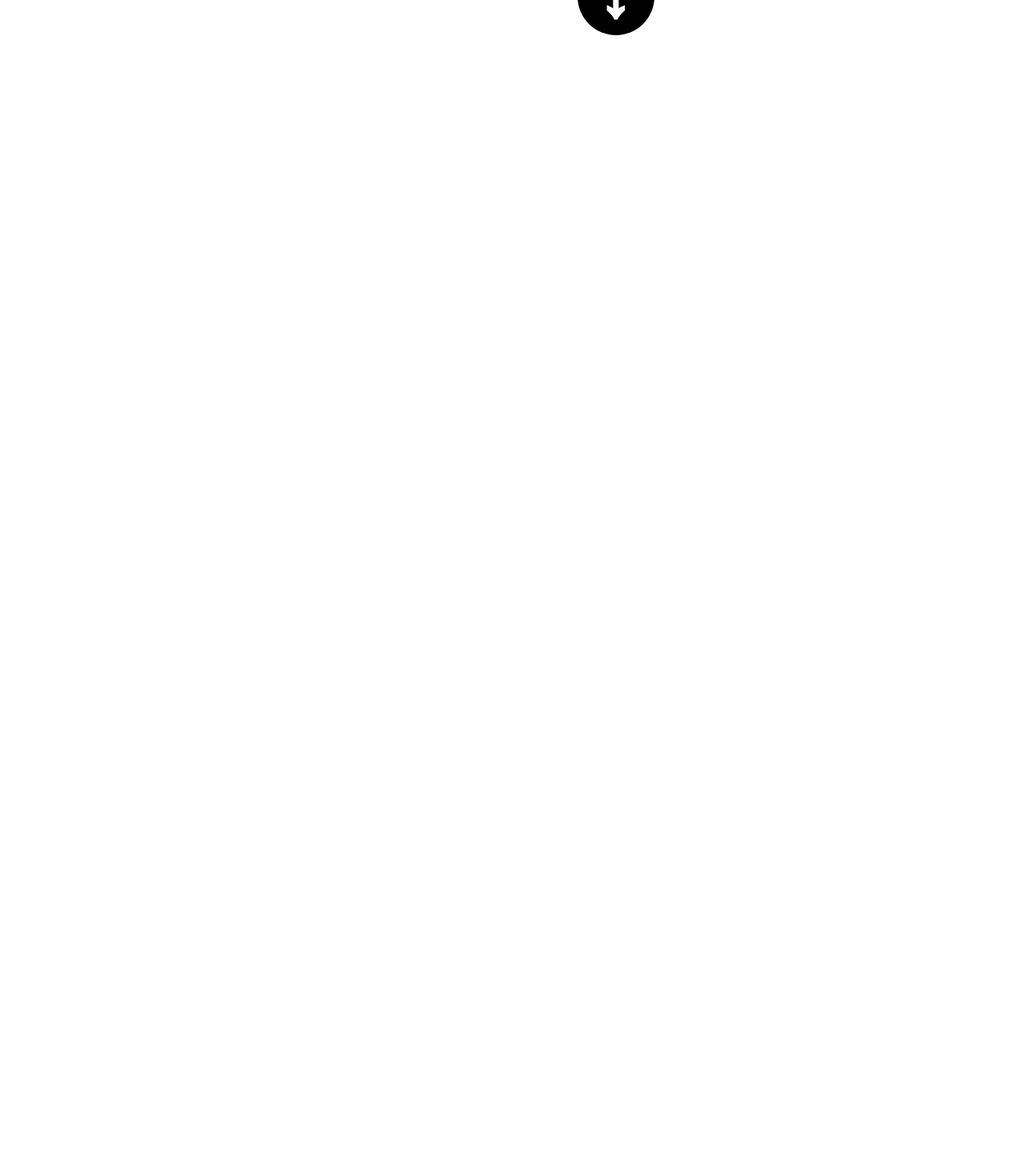
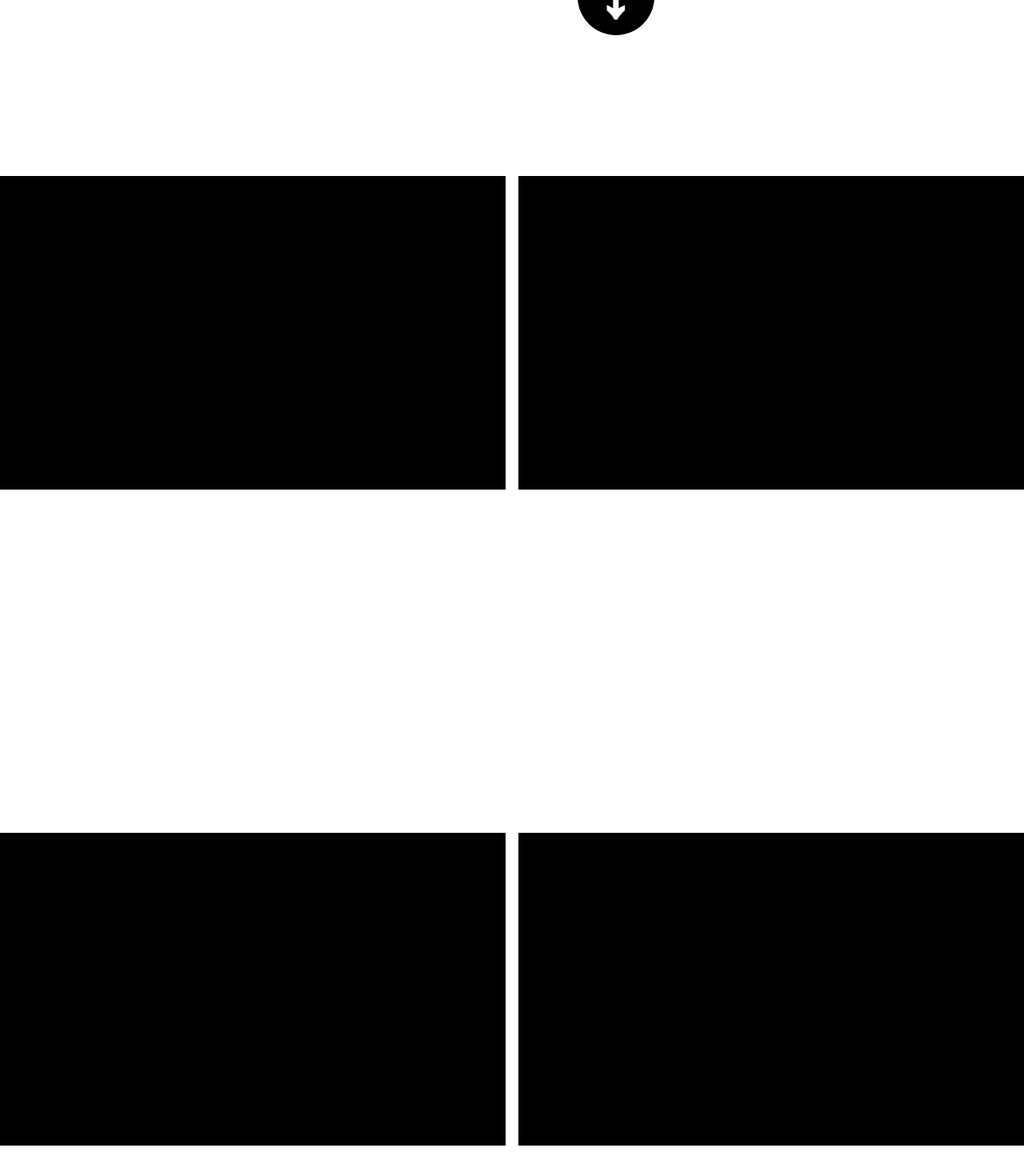
Before and after one commit to FradSer/frad-me, a Next.js app: page / in a window 1280 px wide. Shown: the part 684-2154 px from the top of the page at 80% size. Before the commit the page ends 1008 px from the top, so only its background shows below. Built offline with nearby package versions, Linux system fonts and the light colour scheme.

Commit message:
feat(landing): update ui

```diff
--- /dev/null
+++ b/components/Landing/WorkCard.tsx
@@ -0,0 +1,127 @@
+import { motion, useAnimation } from 'framer-motion';
+
+type IWorkCardProps = {
+  title: String;
+  subTitle: String;
+  backgroundColor: String;
+  backgroundImage?: String;
+  isFullScreen?: boolean;
+  isCenter?: boolean;
+};
+
+export default function WorkCard<T extends IWorkCardProps>(props: T) {
+  // * Styles
+
+  var backgroundImageClass =
+    'absolute w-full h-full bg-center bg-origin-border bg-cover bg-scroll';
+
+  if (props.backgroundImage !== '') {
+    backgroundImageClass += ' bg-' + props.backgroundImage;
+  }
+
+  if (props.backgroundColor !== '') {
+    backgroundImageClass += ' bg-' + props.backgroundColor;
+  }
+
+  // * Animation
+
+  const backgroundImageControls = useAnimation();
+  const backgroundMaskControls = useAnimation();
+  const textControls = useAnimation();
+
+  const transition = { type: 'spring', stiffness: 50 };
+
+  const backgroundMaskVariants = {
+    initial: {
+      opacity: 0,
+    },
+    hover: {
+      opacity: 1,
+    },
+    transition: {
+      ...transition,
+    },
+  };
+
+  const backgroundImageVariants = {
+    initial: {
+      scale: 1.1,
+    },
+    hover: {
+      scale: 1.2,
+    },
+    transition: {
+      ...transition,
+    },
+  };
+
+  const textVariants = {
+    initial: {
+      opacity: 0,
+      y: -20,
+    },
+    hover: {
+      opacity: 1,
+      y: 0,
+      transition: {
+        ...transition,
+      },
+    },
+  };
+
+  // * Render
+
+  return (
+    <motion.div
+      onHoverStart={() => {
+        backgroundImageControls.start(backgroundImageVariants.hover);
+        backgroundMaskControls.start(backgroundMaskVariants.hover);
+        textControls.start(textVariants.hover);
+      }}
+      onHoverEnd={() => {
+        backgroundImageControls.start(backgroundImageVariants.initial);
+        backgroundMaskControls.start(backgroundMaskVariants.initial);
+        textControls.start(textVariants.initial);
+      }}
+      className={`relative flex items-center justify-center overflow-hidden w-full ${
+        props.isFullScreen
+          ? 'aspect-100/62 sm:aspect-100/31 col-span-2'
+          : 'aspect-100/62 col-span-2 sm:col-span-1'
+      }`}
+    >
+      <motion.div // Background Image
+        animate={backgroundImageControls}
+        initial="initial"
+        variants={backgroundImageVariants}
+        className={backgroundImageClass}
+      ></motion.div>
+      <motion.div // Background Image Mask
+        animate={backgroundMaskControls}
+        initial="initial"
+        variants={backgroundMaskVariants}
+        className="absolute w-full h-full bg-black bg-opacity-50"
+      ></motion.div>
+      <motion.div // Text
+        animate={textControls}
+        initial="initial"
+        variants={textVariants}
+        className={`absolute space-y-4 w-4/6 ${
+          props.isCenter ? 'text-center' : 'text-left'
+        }`}
+      >
+        <div className="text-sm xl:text-lg 2xl:text-2xl text-gray-500">
+          {props.subTitle}
+        </div>
+        <div
+          className={`text-white font-bold ${
+            props.isCenter
+              ? 'text-3xl xl:text-5xl 2xl:text-7xl'
+              : 'text-xl xl:text-3xl 2xl:text-5xl'
+          }`}
+        >
+          {props.title}
+        </div>
+      </motion.div>
+    </motion.div>
+  );
+}
--- a/pages/index.tsx
+++ b/pages/index.tsx
@@ -6,6 +6,7 @@ import ThemeChanger from '../components/Header/ThemeChanger';
 import Triangle from '../components/Landing/Triangle';
 import DotCircle from '../components/Landing/DotCircle';
 import Rectangle from '../components/Landing/Rectangle';
+import WorkCard from '../components/Landing/WorkCard';
 
 export default function Home() {
   return (
@@ -33,15 +34,14 @@ export default function Home() {
         />
       </Head>
 
-      <main className="flex flex-col w-full px-20 text-center">
-        <nav className="flex w-full h-24 z-30">
+      <main className="flex flex-col w-full text-center">
+        <nav className="flex w-full px-40 h-24 z-30">
           <div className="flex grow h-full items-center fill-black dark:fill-white">
             <a href="#" aria-current="page">
               <FLogo />
             </a>
           </div>
-          <div>
-            <ul className="flex flex-row items-center h-full text-2xl space-x-8">
+          <ul className="hidden sm:flex flex-row items-center h-full text-2xl space-x-8 ">
             <li>
               <a href="#" className="">
                 work
@@ -66,7 +66,6 @@ export default function Home() {
               <ThemeChanger />
             </li>
           </ul>
-          </div>
         </nav>
 
         <section className="w-full h-screen">
@@ -106,6 +105,37 @@ export default function Home() {
             </h1>
           </div>
         </section>
+        <section className="w-screen grid gap-4 grid-cols-2">
+          <WorkCard
+            title="Eye Protection Design Handbook"
+            subTitle="Design Research"
+            backgroundColor="black"
+          />
+          <WorkCard
+            title="Usability Design for Xigua Video"
+            subTitle="Design Research / Product Design"
+            backgroundColor="black"
+          />
+          <WorkCard
+            title="Pachino"
+            subTitle="Product Design / Development"
+            backgroundColor={'red-500'}
+            backgroundImage="pachino"
+            isFullScreen={true}
+            isCenter={true}
+          />
+          <WorkCard
+            title="Eye Protection Design Handbook"
+            subTitle="Design Research"
+            backgroundColor="black"
+          />
+          <WorkCard
+            title="BearyChat"
+            subTitle="Product Management / Strategy"
+            backgroundColor="black"
+            isCenter={true}
+          />
+        </section>
       </main>
 
       <footer className="flex items-center justify-center w-full h-24"></footer>
--- a/tailwind.config.js
+++ b/tailwind.config.js
@@ -9,9 +9,16 @@ module.exports = {
   darkMode: 'class', // or 'media' or 'class'
   theme: {
     extend: {
+      backgroundImage: {
+        pachino: "url('/img/pachino-background.png')",
+      },
       fontFamily: {
         sans: ['GT Eesti Text Trial', ...defaultTheme.fontFamily.sans],
         mono: ['Fira Code', ...defaultTheme.fontFamily.mono],
+      },
+      aspectRatio: {
+        '100/62': '100 / 62',
+        '100/31': '100 / 31',
       },
     },
   },
```
Also changed, not shown: 1 other file (tests, documents, lock files or other folders). Lines whose indentation alone changed are shown as unchanged.
